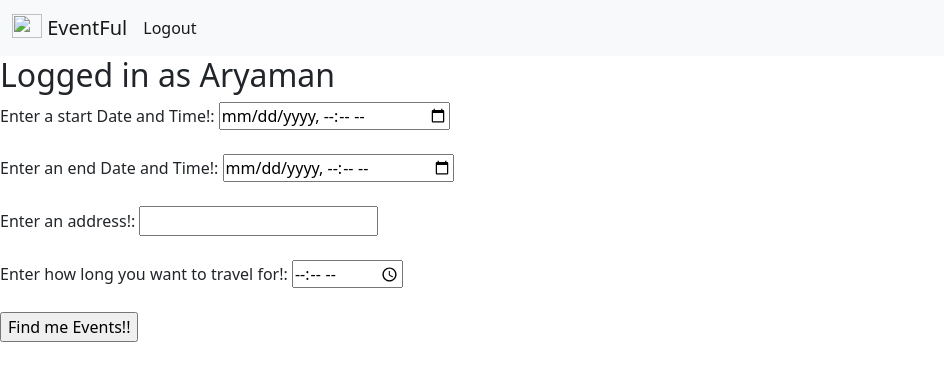
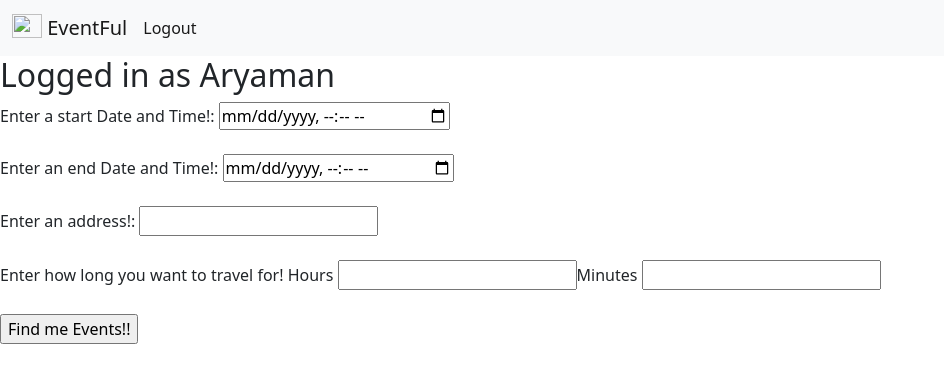
Before and after one commit to Xibrin/eventful-group-8, a Django app: page / in a window 1280 px wide. Shown: the top 383 px of the page, without its empty margins (0-944 px from the left). Run offline with Django 3.2, Linux system fonts and the light colour scheme; a user stored in the database is signed in.

Commit message:
split commute time into hours and minutes

```diff
--- a/eventPlanner/scheduler/support/main.py
+++ b/eventPlanner/scheduler/support/main.py
@@ -2,7 +2,7 @@
 import os
 from datetime import datetime
 import calendar
-from Yelp import Yelp
+from yelp import Yelp
 from event_finder import EventFinder
 from travel import Travel
 import event_database
--- a/eventPlanner/scheduler/templates/scheduler/user.html
+++ b/eventPlanner/scheduler/templates/scheduler/user.html
@@ -19,8 +19,8 @@
     <input type="text" id="address">
     <br>
     <br>
-    <label for="maxCommuteTime">Enter how long you want to travel for!:</label>
-    <input type="time" id="maxCommuteTime">
+    <label for="maxCommuteTimeHrs">Enter how long you want to travel for! Hours</label>
+    <input type="text" id="maxCommuteTimeHrs"><label for="maxCommuteTimeMins"> Minutes</label> <input type="text" id="maxCommuteTimeMins">
     <br>
     <br>
     <input type="button" value="Find me Events!!">
```
Also changed, not shown: eventPlanner/db.sqlite3.
